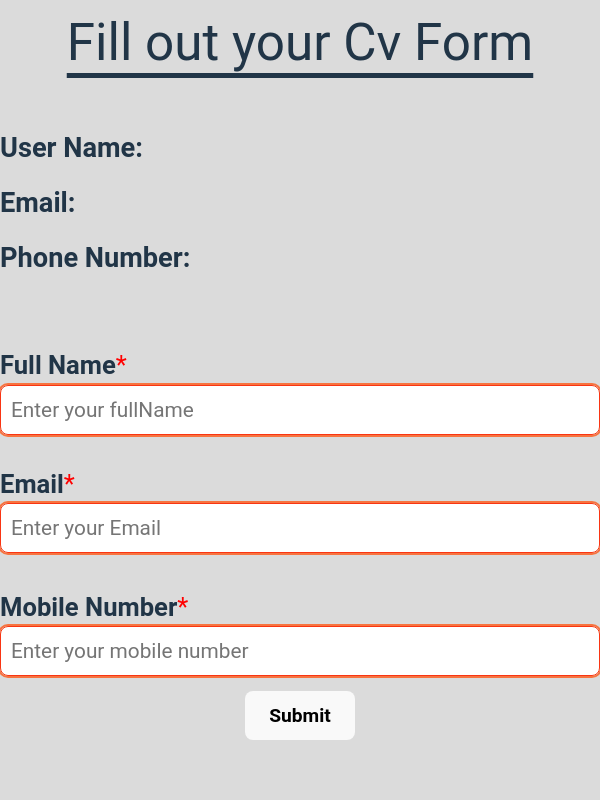
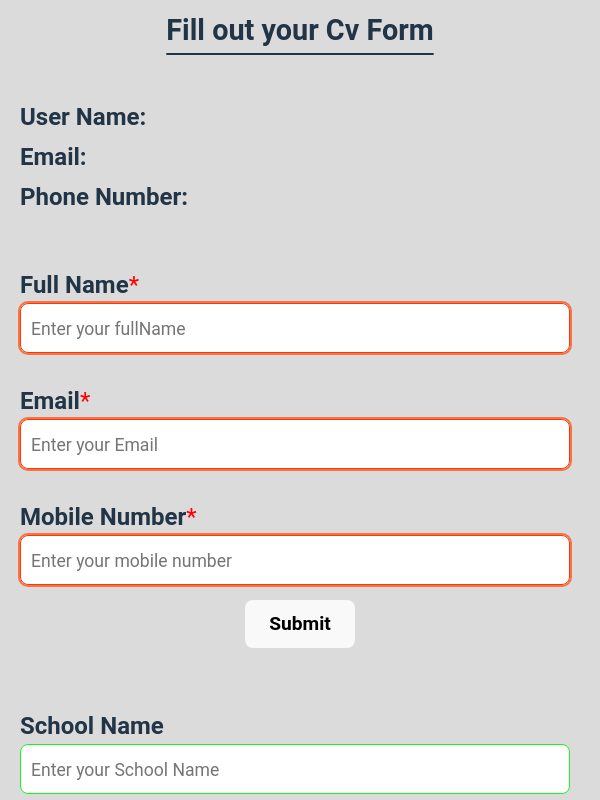
Before and after one commit to Bright-Anyawe/TOP-CV-Application-React-Project-, a React (Vite) app: page / in a window 600 px wide. Shown: the top 800 px of the page. Built offline with nearby package versions, Linux system fonts and the light colour scheme.

Commit message:
Refactor: Improve responsiveness for mini tablet

```diff
--- a/index.html
+++ b/index.html
@@ -6,7 +6,7 @@
     <meta name="viewport" content="width=device-width, initial-scale=1.0" />
     <title>Vite + React</title>
   </head>
-  <body>
+  <body id='MainBody'>
     <main id="root"></main>
     <script type="module" src="/src/main.jsx"></script>
   </body>
--- a/src/Styles/style.css
+++ b/src/Styles/style.css
@@ -8,10 +8,24 @@
 }
 
 @media (max-width: 500px) {
+    #MainBody {
+        margin: 0;
+        display: flex;
+        place-items: center;
+        min-width: 320px;
+        min-height: 100vh;
+        /* text-align: center; */
+        justify-content: space-around;
+        align-items: center;
+        background-color: #dbdbdb;
+
+    }
+
+
     main#root {
         text-align: center;
         padding: 0 20px;
-
+        width: 130%;
     }
 
     h1.headText {
@@ -79,13 +93,14 @@
         display: flex;
         flex-grow: 1;
         min-width: 10px;
-        width: 99%;
+        max-width: 550px;
+        width: 90%;
         height: 50px;
         font-size: 1.3rem;
         padding: 0 10px;
         border-radius: 8px;
         border: none;
-        margin: 0 auto;
+        /* margin: 0 auto; */
         /* cursor: click; */
         transition: border-color 0.25s ease-in-out;
     }
@@ -165,6 +180,179 @@
     }
 }
 
+@media (min-width: 501px) and (max-width: 659px) {
+
+    #MainBody {
+        margin: 0;
+        display: flex;
+        place-items: center;
+        min-width: 320px;
+        min-height: 100vh;
+        /* text-align: center; */
+        justify-content: space-around;
+        align-items: center;
+        background-color: #dbdbdb;
+
+    }
+
+    main#root {
+        text-align: center;
+        padding: 0 20px;
+        width: 130%;
+    }
+
+    h1.headText {
+        font-size: 1.8rem;
+        font-weight: 600;
+        padding-top: 15px;
+        text-decoration: underline;
+        text-underline-offset: 13px;
+        animation: slide-in 1000ms linear;
+    }
+
+    @keyframes slide-in {
+        from {
+            transform: translateX(-100%);
+        }
+
+        to {
+            transform: translateX(0%);
+        }
+    }
+
+    .userContact form, .educationExperience form {
+        padding-bottom: 45px;
+        animation: grow-and-shrink 2000ms ease-in-out;
+        ;
+
+
+    }
+
+    @keyframes grow-and-shrink {
+        0% {
+            transform: scale(1);
+        }
+
+
+
+        100% {
+            transform: scale(1.2);
+        }
+    }
+
+    div.fullNameContainer {
+        /* display: flex; */
+        /* flex-direction: column; */
+
+        padding-top: 50px;
+        padding-bottom: 30px;
+    }
+
+    div.emailContainer, div.schoolNameContainer, div.studiesTitleContainer,
+    div.NameOfCompanyContainer, div.PosInJobContainer, div.JobResponsibilitiesContainer, div.jobEntryDateContainer {
+        padding-bottom: 30px;
+    }
+
+    div label {
+        font-size: 1.5rem;
+        font-weight: 600;
+        display: flex;
+        justify-content: start;
+        align-items: center;
+
+    }
+
+    form input, form textarea {
+        display: flex;
+        flex-grow: 1;
+        min-width: 10px;
+        max-width: 550px;
+        width: 99%;
+        height: 50px;
+        font-size: 1.3rem;
+        padding: 0 10px;
+        border-radius: 8px;
+        border: none;
+        /* margin: 0 auto; */
+        transition: border-color 0.25s ease-in-out;
+    }
+
+    input:focus-visible {
+        /* outline: 1px solid #3ce041; */
+        border: 1px solid #f913f9;
+    }
+
+    input:valid {
+        /* outline: 2px solid #f7733f; */
+        border: 1px solid #13f91e;
+    }
+
+    input:invalid {
+        outline: 2px solid #f7733f;
+        border: 1px solid #f93513;
+    }
+
+    main ::placeholder {
+        font-size: 1.1rem;
+
+    }
+
+    .JobResponsibilitiesContainer ::placeholder {
+        padding-top: 20px;
+        font-size: 1.1rem;
+
+    }
+
+    button {
+        margin: 15px 0;
+        border-radius: 8px;
+        /* border: 1px solid transparent; */
+        padding: 0.6em 1.2em;
+        font-size: 1.2em;
+        font-weight: 600;
+        font-family: inherit;
+        /* background-color: #1a1a1a; */
+        cursor: pointer;
+        transition: border-color 0.25s;
+    }
+
+    div.userContactDisplay {
+        padding-top: 50px;
+    }
+
+    div.userContactDisplay span, div.practicalExperienceEl span {
+        font-weight: 600;
+    }
+
+    .asterisk {
+        color: red;
+    }
+
+    main p {
+        display: flex;
+        flex-wrap: wrap;
+        font-size: 1.5rem;
+        text-align: center;
+        display: flex;
+        justify-content: start;
+        align-items: start;
+        gap: 20px;
+        line-height: 40px;
+    }
+
+    div.educationExperienceEl span {
+        font-weight: 600;
+    }
+
+
+
+    #Job_responsibilities {
+        min-height: 180px;
+        max-height: 180px;
+    }
+
+}
+
 
 
 body {
@@ -177,6 +365,7 @@ body {
     justify-content: center;
     align-items: center;
     background-color: #dbdbdb;
+
     /* background-image: url('./public/white-colors.webp');
     background-position: center;
     background-size: contain;
```
